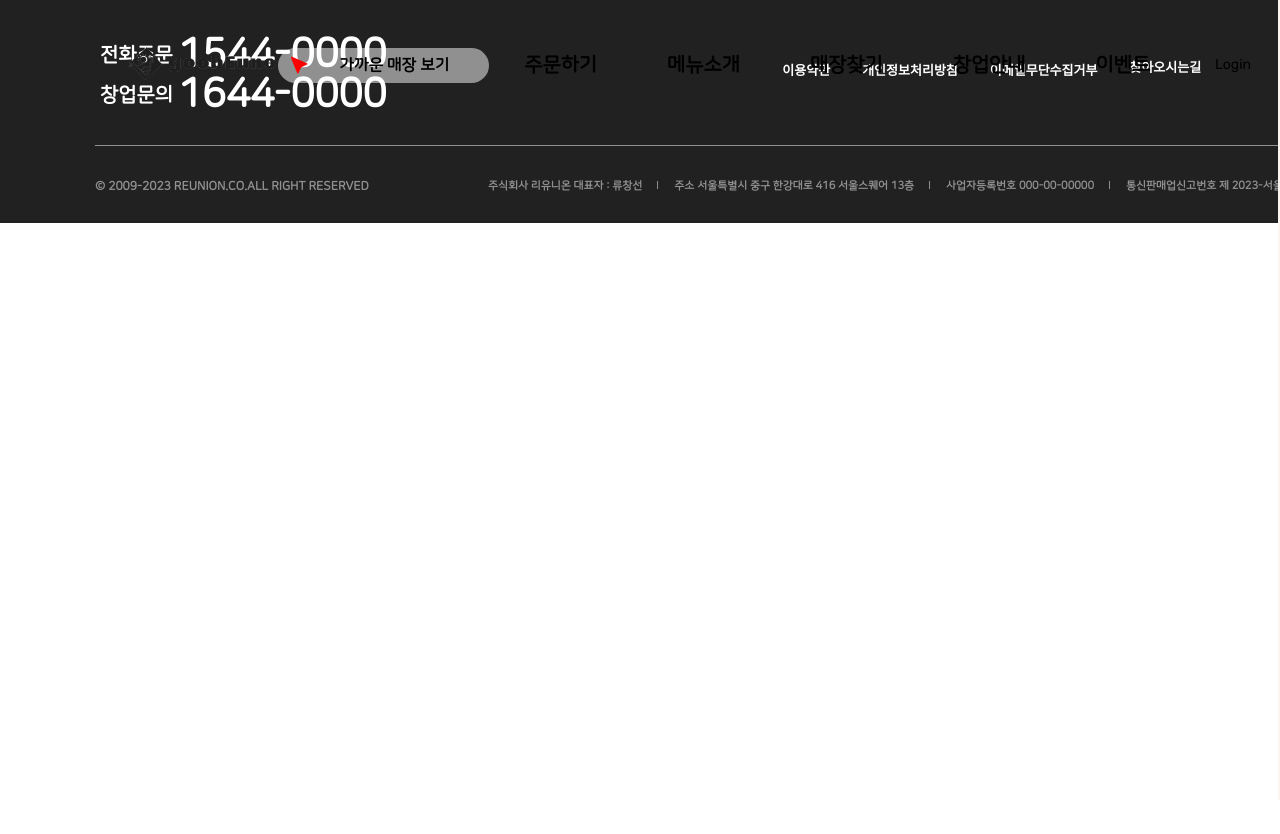
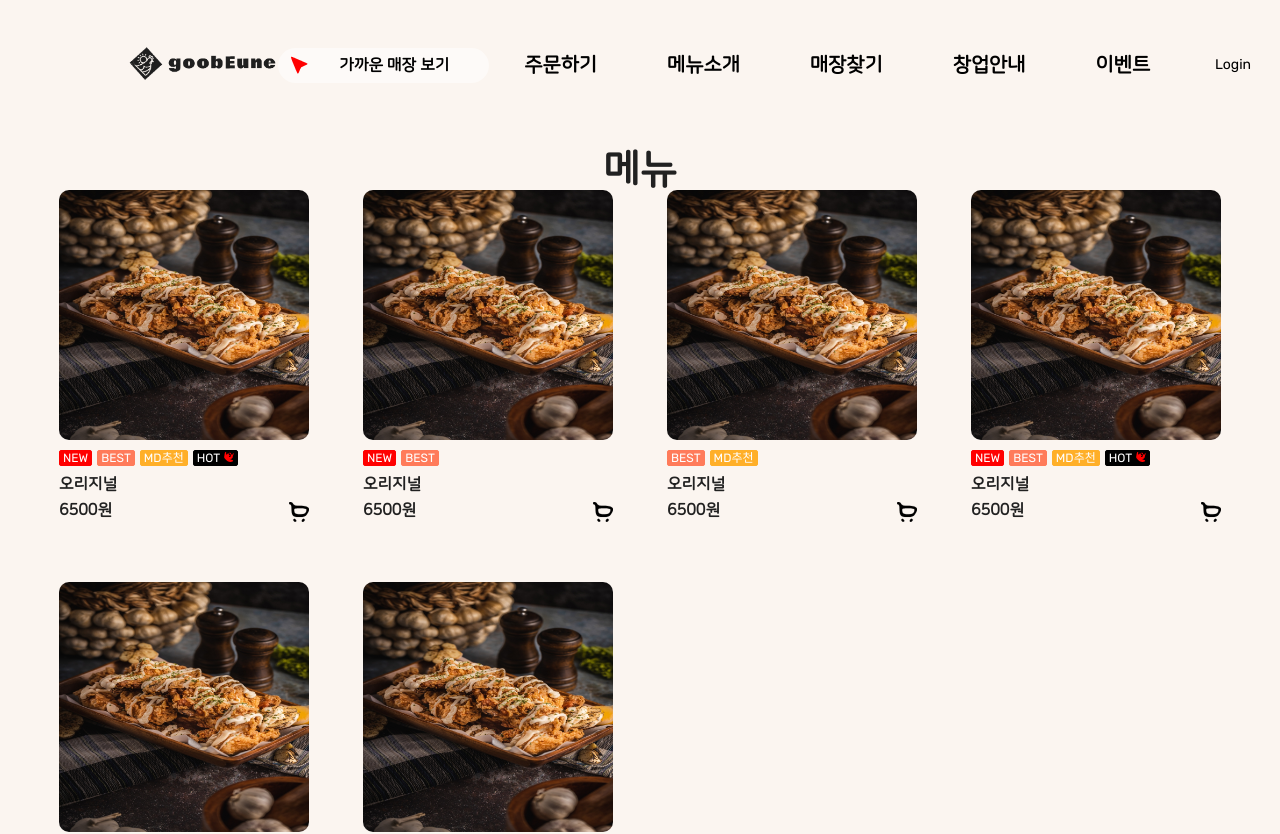
Before and after one commit to ryushin01/goobne, a React (Vite) app: page /goobne/list in a window 1280 px wide. Shown: the top 834 px of the page. Before the commit the page ends 800 px from the top, so only its background shows below. Built offline with nearby package versions, Linux system fonts and the light colour scheme.

Commit message:
:construction: 리스트 페이지 UI,컴포넌트 작업중

```diff
--- /dev/null
+++ b/public/data/ListItemData.json
@@ -0,0 +1,50 @@
+{
+  "result": [
+    {
+      "imgSrc": "../goobne/images/main_chicken_01.jpg",
+      "title": "오리지널",
+      "price": "6500",
+      "badgeNew": "new",
+      "badgeBast": "best",
+      "badgeMd": "md",
+      "badgeHot": "hot"
+    },
+    {
+      "imgSrc": "../goobne/images/main_chicken_01.jpg",
+      "title": "오리지널",
+      "price": "6500",
+      "badgeNew": "new",
+      "badgeBast": "best"
+    },
+    {
+      "imgSrc": "../goobne/images/main_chicken_01.jpg",
+      "title": "오리지널",
+      "price": "6500",
+      "badgeBast": "best",
+      "badgeMd": "md"
+    },
+    {
+      "imgSrc": "../goobne/images/main_chicken_01.jpg",
+      "title": "오리지널",
+      "price": "6500",
+      "badgeNew": "new",
+      "badgeBast": "best",
+      "badgeMd": "md",
+      "badgeHot": "hot"
+    },
+    {
+      "imgSrc": "../goobne/images/main_chicken_01.jpg",
+      "title": "오리지널",
+      "price": "6500",
+      "badgeNew": "new",
+      "badgeBast": "best",
+      "badgeMd": "md"
+    },
+    {
+      "imgSrc": "../goobne/images/main_chicken_01.jpg",
+      "title": "오리지널",
+      "price": "6500",
+      "badgeBast": "best"
+    }
+  ]
+}
--- a/src/Router.jsx
+++ b/src/Router.jsx
@@ -5,6 +5,7 @@ import Login from './pages/Login/Login';
 import BaseJoin from './pages/BaseJoin/BaseJoin';
 import Join from './pages/Join/Join';
 import Delivery from './pages/Delivery/Delivery';
+import List from './pages/List/List';
 
 const Router = () => {
   return (
@@ -15,6 +16,7 @@ const Router = () => {
         <Route path="/basejoin" element={<BaseJoin />} />
         <Route path="/join" element={<Join />} />
         <Route path="/delivery" element={<Delivery />} />
+        <Route path="/list" element={<List />} />
       </Routes>
       <Footer />
     </BrowserRouter>
--- a/src/components/Badge/Badge.jsx
+++ b/src/components/Badge/Badge.jsx
@@ -8,7 +8,7 @@ import { ReactComponent as BadgePepperIcon } from '../../svg/Badge/BadgePepperIc
 
 const Badge = ({ shape }) => {
   return (
-    <BadgeContainer>
+    <BadgeContainer shape={shape}>
       <BadgeWrap shape={shape}>
         {shape === 'new' && <span>{shape}</span>}
         {shape === 'best' && <span>{shape}</span>}
@@ -50,7 +50,7 @@ const BADGE_LIST = {
 };
 
 const BadgeContainer = styled.section`
-  display: flex;
+  display: ${props => (props.shape ? 'flex' : 'none')};
   justify-content: center;
   align-items: center;
 `;
--- a/src/config.jsx
+++ b/src/config.jsx
@@ -4,5 +4,6 @@ export const API = {
   GOOB_NEWS: `/GoobNewsData.json`,
   GOOBSTAR: `/GoobStarData.json`,
   NAV: `/NavListData.json`,
+  LISTITEM: `/ListItemData.json`,
   LOGINPOST: `/login`,
 };
--- /dev/null
+++ b/src/pages/List/List.jsx
@@ -0,0 +1,104 @@
+import styled from 'styled-components';
+import ListItem from './components/ListItem';
+import { API } from '../../config';
+import { customAxios } from '../../API/API';
+import { useEffect, useState } from 'react';
+
+const List = () => {
+  const [productList, setProductList] = useState('');
+  console.log(productList);
+
+  useEffect(() => {
+    requestProductListItemDataGet();
+  }, []);
+
+  const requestProductListItemDataGet = async () => {
+    const response = await customAxios //eslint-disable-line no-unused-vars
+      .get(API.LISTITEM)
+      .then(response => {
+        setProductList(response.data.result);
+      })
+      .catch(error => {
+        console.log(error);
+      });
+  };
+  if (!productList) return null;
+
+  return (
+    <ListWrapMain>
+      <ListContainerSection>
+        <h2>메뉴</h2>
+
+        <ListItemContainerDiv>
+          <ListContainerUl>
+            {productList?.map(
+              (
+                {
+                  imgSrc,
+                  price,
+                  title,
+                  badgeHot,
+                  badgeMd,
+                  badgeNew,
+                  badgeBast,
+                },
+                index,
+              ) => {
+                return (
+                  <ListItemLi key={index}>
+                    <ListItem
+                      imgSrc={imgSrc}
+                      price={price}
+                      title={title}
+                      badgeNew={badgeNew}
+                      badgeBast={badgeBast}
+                      badgeMd={badgeMd}
+                      badgeHot={badgeHot}
+                    ></ListItem>
+                  </ListItemLi>
+                );
+              },
+            )}
+          </ListContainerUl>
+        </ListItemContainerDiv>
+      </ListContainerSection>
+    </ListWrapMain>
+  );
+};
+
+export default List;
+
+const ListWrapMain = styled.main`
+  width: 100%;
+  height: 100%;
+  padding-top: 150px;
+  background-color: ${props => props.theme.grayscaleB};
+`;
+
+const ListContainerSection = styled.section`
+  display: flex;
+  flex-direction: column;
+  align-items: center;
+  width: 1200px;
+  margin: 0 auto;
+  & > h2 {
+    font-weight: 900;
+    font-size: 40px;
+  }
+`;
+
+const ListItemContainerDiv = styled.div`
+  width: 100%;
+  margin: 0 auto;
+`;
+const ListContainerUl = styled.ul`
+  display: grid;
+  width: 100%;
+  grid-template-columns: 1fr 1fr 1fr 1fr;
+  column-gap: 16px;
+  row-gap: 50px;
+`;
+const ListItemLi = styled.li`
+  display: flex;
+  justify-content: center;
+`;
--- /dev/null
+++ b/src/pages/List/components/ListItem.jsx
@@ -0,0 +1,75 @@
+import styled from 'styled-components';
+import Badge from '../../../components/Badge/Badge';
+import IconButton from '../../../components/IconButton/IconButton';
+
+const ListItem = ({
+  imgSrc,
+  price,
+  title,
+  onClick,
+  badgeNew,
+  badgeBast,
+  badgeMd,
+  badgeHot,
+  ...props
+}) => {
+  return (
+    <ListItemDiv {...props}>
+      <ImgInner>
+        <img src={imgSrc} alt="메뉴사진" />
+      </ImgInner>
+
+      <ListInfoWrapDiv>
+        <BadgeWrapDiv>
+          <Badge shape={badgeNew} />
+          <Badge shape={badgeBast} />
+          <Badge shape={badgeMd} />
+          <Badge shape={badgeHot} />
+        </BadgeWrapDiv>
+
+        <h3>{title}</h3>
+
+        <PriceCartInner>
+          <span>{price}원</span>
+          <IconButton content="cart" onClick={onClick} />
+        </PriceCartInner>
+      </ListInfoWrapDiv>
+    </ListItemDiv>
+  );
+};
+
+export default ListItem;
+
+const ListItemDiv = styled.div`
+  width: 250px;
+`;
+const ListInfoWrapDiv = styled.div`
+  background-color: transparent;
+  & > h3 {
+    font-weight: 900;
+  }
+`;
+const ImgInner = styled.div`
+  width: 250px;
+  height: 250px;
+  & > img {
+    width: 100%;
+    height: 100%;
+    border-radius: 10px;
+    aspect-ratio: 1/1;
+  }
+`;
+const BadgeWrapDiv = styled.div`
+  display: flex;
+  gap: 5px;
+  padding: 10px 0px;
+`;
+
+const PriceCartInner = styled.div`
+  display: flex;
+  justify-content: space-between;
+  padding: 10px 0px;
+  & > span {
+    font-weight: 900;
+  }
+`;
```
